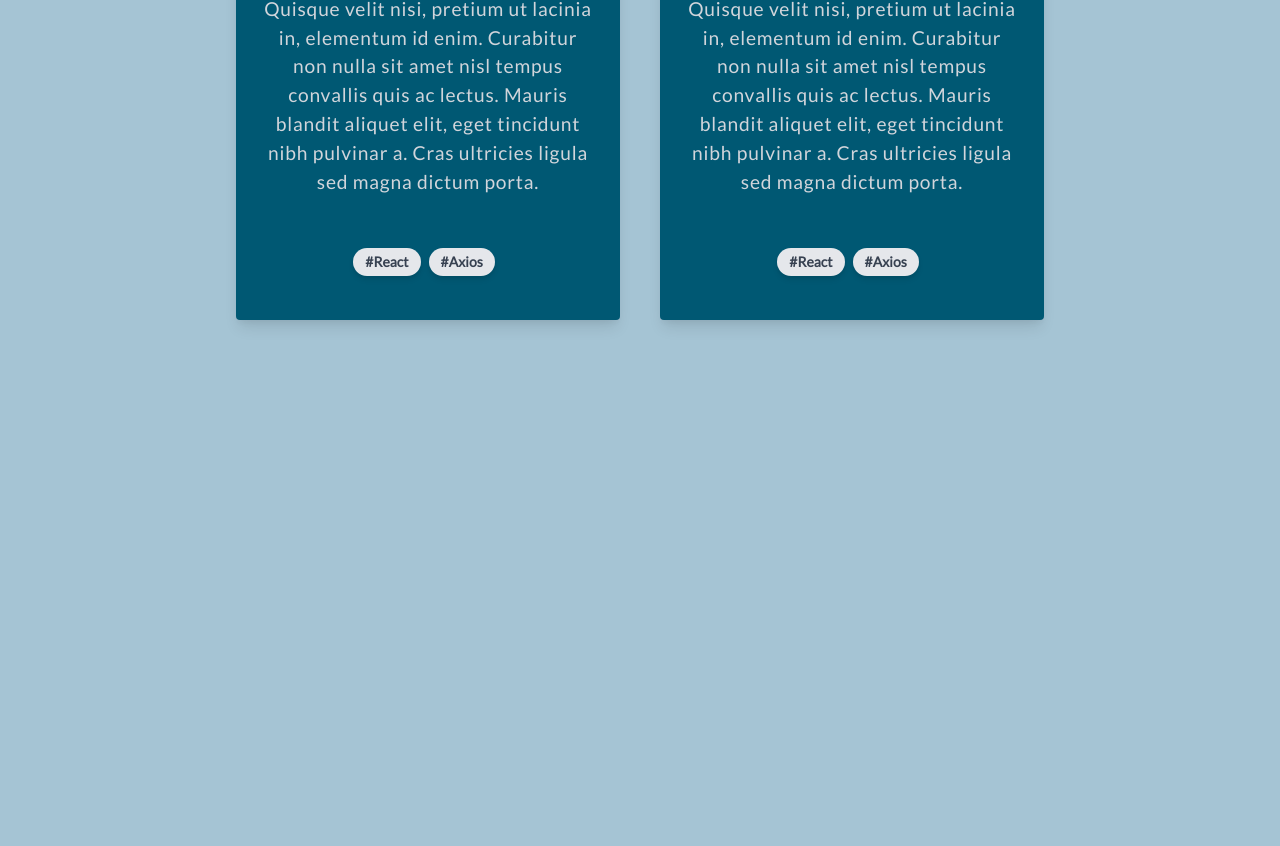
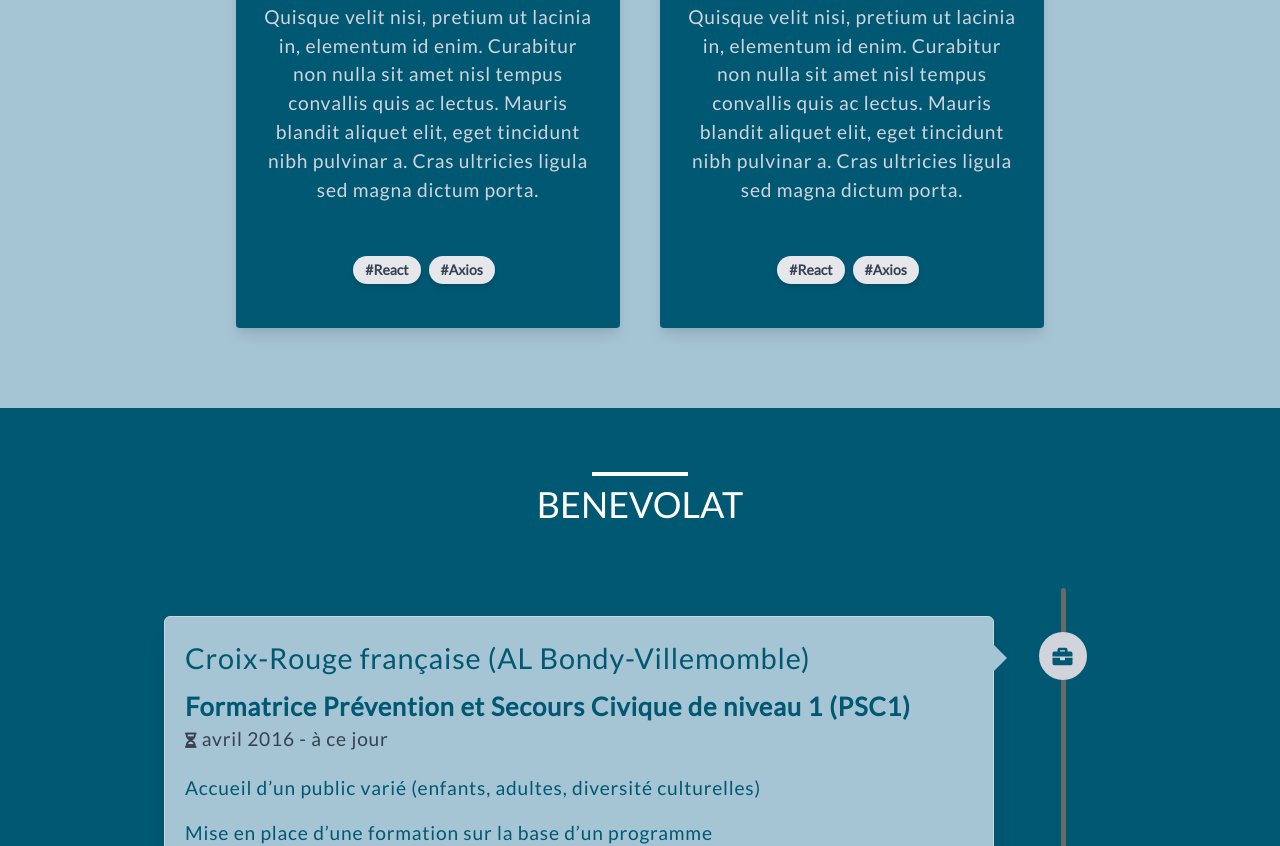
Before and after one commit to julie-desvaux/React_Portfolio, a React (Create React App) app: page / in a window 1280 px wide. Shown: the part 7744-8590 px from the top of the page. Before the commit the page ends 8144 px from the top, so only its background shows below. Built offline with nearby package versions, Linux system fonts and the light colour scheme.

Commit message:
Add component Benevolat

```diff
--- a/src/App.js
+++ b/src/App.js
@@ -6,6 +6,7 @@ import Portfolio from "./Components/Portfolio/Portfolio";
 import Experiences from "./Components/Experiences/Experiences";
 import Education from "./Components/Education/Education";
 import Mooc from "./Components/Mooc/Mooc";
+import Benevolat from "./Components/Benevolat/Benevolat";
 
 // CSS
 import "./App.scss";
@@ -20,6 +21,7 @@ function App() {
 			<Experiences />
 			<Education />
 			<Mooc />
+			<Benevolat />
 		</>
 	);
 }
--- /dev/null
+++ b/src/Components/Benevolat/Benevolat.jsx
@@ -0,0 +1,45 @@
+import React from "react";
+
+import data from "../../data";
+
+const CardBenevolat = ({ benevolat, index }) => (
+	<li className="text-left">
+		<div className="timeline-badge absolute bg-gray-300 w-12 text-xl text-blue text-center leading-loose rounded-full py-1">
+			<span className="fas fa-briefcase"></span>
+		</div>
+		<div className={index % 2 === 0 ? "timeline-panel-container" : "timeline-panel-container-inverted"}>
+			<div className="timeline-panel relative p-5 border border-gray-300 rounded-md shadow-xl bg-lightBlue text-blue educ-card">
+				<div className="mb-5">
+					<h3 className="font-medium">{benevolat.enteprise}</h3>
+					<h4 className="mt-1.5 font-black">{benevolat.poste}</h4>
+					<p className="text-gray-700">
+						<small className="fas fa-hourglass-half"></small> {benevolat.date}
+					</p>
+				</div>
+				<div>
+					{benevolat.description.map((desc) => (
+						<p className="mt-4">{desc}</p>
+					))}
+				</div>
+			</div>
+		</div>
+	</li>
+);
+
+function Benevolat() {
+	return (
+		<section id="benevolat" className="pt-16 px-3 text-center pb-6 bg-blue">
+			<div className="w-full md:w-9/12 m-auto">
+				<div className="white-divider w-24 h-1 bg-white mx-auto"></div>
+				<h2 className="my-2 uppercase text-white text-3xl md:text-4xl">Benevolat</h2>
+				<ul className="mt-16 py-7 px-2.5 relative timeline">
+					{data.benevolats.map((benevolat, index) => (
+						<CardBenevolat key={index} benevolat={benevolat} index={index} />
+					))}
+				</ul>
+			</div>
+		</section>
+	);
+}
+
+export default Benevolat;
--- a/src/Components/Education/Education.jsx
+++ b/src/Components/Education/Education.jsx
@@ -61,7 +61,7 @@ const CardEducation = ({ education, index }) => (
 
 function Education() {
 	return (
-		<section id="portfolio" className="bg-blue pt-16 px-3 text-center pb-4">
+		<section id="education" className="bg-blue pt-16 px-3 text-center pb-6">
 			<div className="w-full md:w-9/12 m-auto">
 				<div className="white-divider w-24 h-1 bg-gray-200 mx-auto"></div>
 				<h2 className="my-2 uppercase text-gray-200 text-center">Education</h2>
--- a/src/data.js
+++ b/src/data.js
@@ -122,4 +122,37 @@ module.exports = {
 			attestation: "",
 		},
 	],
+	benevolats: [
+		{
+			enteprise: "Croix-Rouge française (AL Bondy-Villemomble)",
+			poste: "Formatrice Prévention et Secours Civique de niveau 1 (PSC1)",
+			date: "avril 2016 - à ce jour",
+			description: [
+				"Accueil d’un public varié (enfants, adultes, diversité culturelles)",
+				"Mise en place d’une formation sur la base d’un programme",
+				"Animation de la formation et évaluation des participants",
+			],
+		},
+		{
+			enteprise: "Croix-Rouge française (AL Bondy-Villemomble)",
+			poste: "Equipière Secouriste (PSE2)",
+			date: "aout 2015 - à ce jour",
+			description: [
+				"Août 2015 : PSE1 (Premiers Secours en Equipe de niveau 1)",
+				"Avril 2018 : PSE2 (Premiers Secours en Equipe de niveau 2)",
+				"Evaluation en équipe de la situation et choix d’un plan d’action d'assistance et de secours",
+				"Mise en oeuvre collectives des actions de secours",
+			],
+		},
+		{
+			enteprise: "Croix-Rouge française (AL Bondy-Villemomble)",
+			poste: "Responsable Locale de la Communication",
+			date: "mars 2015 - à ce jour",
+			description: [
+				"Responsable Local de la Communication et du Développement des Ressources à l'unité locale de Bondy-Villemomble (93)",
+				"Gestion de la page Facebook de Bondy-Villemomble (93)",
+				"Création et Gestion de la page Instagram de Bondy-Villemomble (93)",
+			],
+		},
+	],
 };
```
